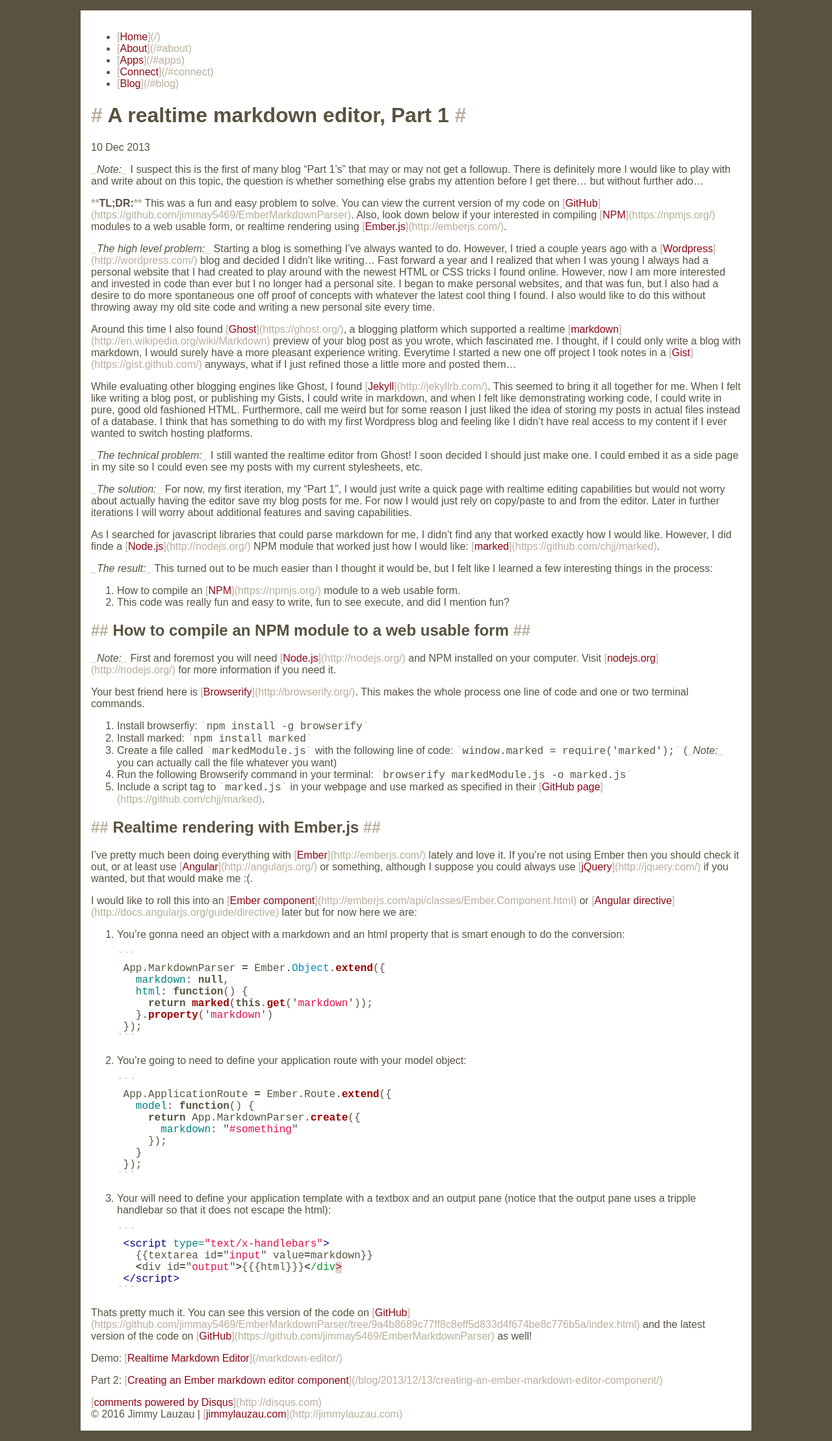
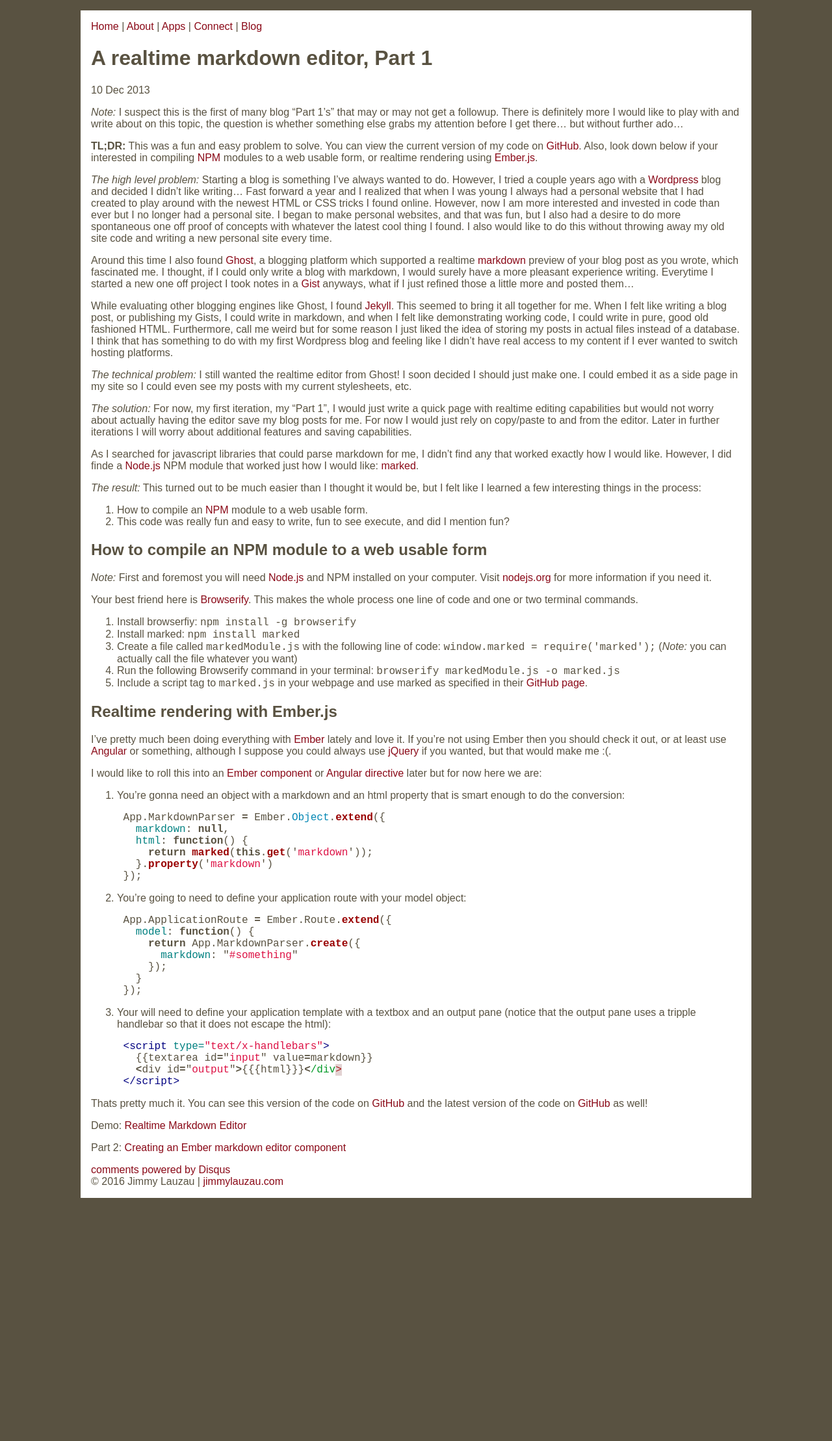
Before and after one commit to jimmay5469/jimmay5469.github.io, a Jekyll site: the page built from _posts/2013-12-10-a-realtime-markdown-editor-part-1.md, in a window 1280 px wide. Shown: the whole page at 65% size. Built offline with Jekyll 4.4.1, drawn with Linux system fonts in a browser that asks for light colours; Markdown is read by kramdown in place of the engine named in the settings; comment, search, counter and statistics services are not loaded; after the commit the page ends 1859 px from its top, so only the background shows below that.

Commit message:
Update styles

````diff
--- a/_layouts/default.html
+++ b/_layouts/default.html
@@ -13,7 +13,6 @@
         <link rel="stylesheet" href="/css/syntax.css">
 
         <!-- Custom CSS -->
-        <link rel="stylesheet" href="/css/markdown.css">
         <link rel="stylesheet" href="/css/main.css">
 
         {% for style in page.css %}
--- a/_layouts/post.html
+++ b/_layouts/post.html
@@ -1,7 +1,6 @@
 ---
 layout: default
 ---
-<div class="header-background-image"></div>
 <div class="header">
   <h1 class="title">{{ page.title }}</h1>
 </div>
--- a/css/main.css
+++ b/css/main.css
@@ -1,12 +1,4 @@
 /* color.adobe.com Tech Office theme */
-*::before,
-*::after {
-	color: #B8AE9C;
-}
-*:hover::before,
-*:hover::after {
-	color: #595241;
-}
 html {
 	background-color: #595241;
 	padding: 1rem;
@@ -25,3 +17,14 @@
 a:hover {
 	text-decoration: underline;
 }
+
+.nav ul {
+    padding: 0;
+    margin: 0;
+}
+.nav li {
+    display: inline-block;
+}
+.nav li:not(:first-child)::before {
+    content: ' | ';
+}
--- a/css/markdown.css
+++ /dev/null
@@ -1,76 +0,0 @@
-h1::before {
-	content: '# ';
-}
-h1::after {
-	content: ' #';
-}
-h2::before {
-	content: '## ';
-}
-h2::after {
-	content: ' ##';
-}
-h3::before {
-	content: '### ';
-}
-h3::after {
-	content: ' ###';
-}
-h4::before {
-	content: '#### ';
-}
-h4::after {
-	content: ' ####';
-}
-h5::before {
-	content: '##### ';
-}
-h5::after {
-	content: ' #####';
-}
-h6::before {
-	content: '###### ';
-}
-h6::after {
-	content: ' ######';
-}
-a::before {
-	content: '[';
-}
-a::after {
-	content: '](' attr(href) ')';
-}
-strong::before {
-	content: '**';
-}
-strong::after {
-	content: '**';
-}
-em::before {
-	content: '_';
-}
-em::after {
-	content: '_';
-}
-code::before {
-	content: '`';
-}
-code::after {
-	content: '`';
-}
-pre code::before {
-	content: '```';
-	display: block;
-}
-pre code::after {
-	content: '```';
-}
-pre code.language-js::before {
-	content: '```js';
-}
-pre code.language-html::before {
-	content: '```html';
-}
-pre code.language-css::before {
-	content: '```css';
-}
--- a/markdown-editor/index.html
+++ b/markdown-editor/index.html
@@ -25,7 +25,6 @@
   </div>
 </script>
 <script type="text/x-handlebars" id="preview">
-  <div class="header-background-image"></div>
   <div class="header">
     <h1 class="title">{{title}}</h1>
   </div>
````
Also changed, not shown: other parts of markdown-editor/index.html (+1 -1 lines).
